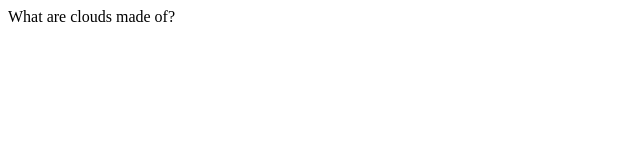
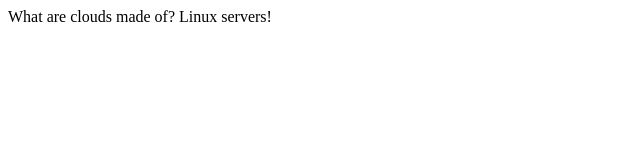
Before and after one commit to nxb8373/422-final-project, a plain HTML site: page index.html in a window 1280 px wide. Shown: the whole page, without its empty margins (0-640 px from the left). Drawn offline with Linux system fonts and the light colour scheme.

Commit message:
adding the punchline

```diff
--- a/index.html
+++ b/index.html
@@ -9,6 +9,8 @@ Nick Bergeron - NSSA 422 final
 
 <body>
 What are clouds made of?
+
+    Linux servers!
 </body>
 
 </html>
```
